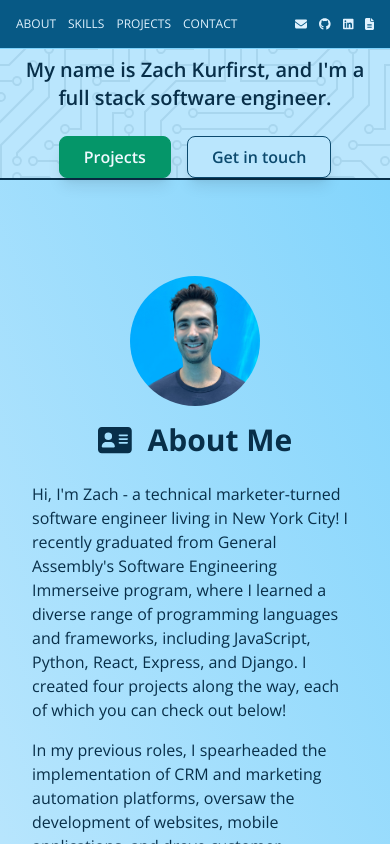
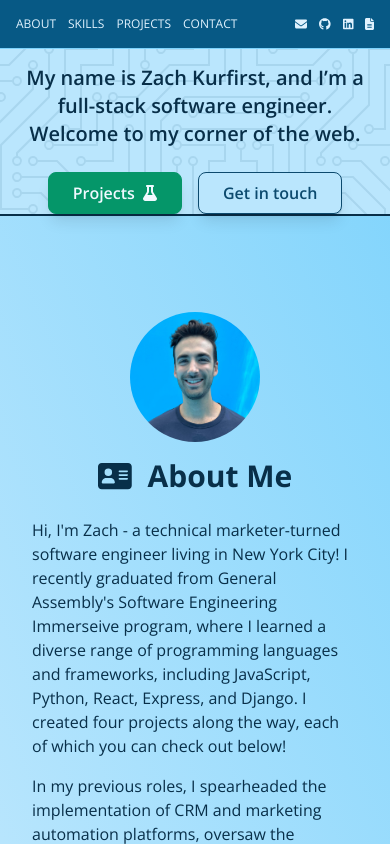
Before and after one commit to zachkurfirst/portfolio, a React (Vite) app: page / in a window 390 px wide. Shown: the top 844 px of the page. Built offline with nearby package versions, Linux system fonts and the light colour scheme.

Commit message:
update hero section - text sizing, add new text, projects flask icon, update contact resume button

```diff
--- a/src/pages/Contact.jsx
+++ b/src/pages/Contact.jsx
@@ -2,7 +2,7 @@ import { useState, useEffect } from "react";
 
 // Font Awesome icons
 import { FontAwesomeIcon } from "@fortawesome/react-fontawesome";
-import { faComments, faEnvelope, faFileLines, faArrowUpRightFromSquare } from "@fortawesome/free-solid-svg-icons";
+import { faComments, faEnvelope, faArrowUpRightFromSquare } from "@fortawesome/free-solid-svg-icons";
 import { faGithub, faLinkedin } from '@fortawesome/free-brands-svg-icons'
 
 const Contact = (props) => {
@@ -60,9 +60,8 @@ const Contact = (props) => {
           href="https://drive.google.com/file/d/1l0w8Zk-aY3DOdd1tUJ2-c590OSaGJ7Fa/view?usp=sharing"
           target="_blank"
           rel="noopener noreferrer"
-          className="btn sm:btn-lg btn-primary mb-24"
-        ><FontAwesomeIcon icon={faFileLines} className="mr-2"/>
-          View Resume<FontAwesomeIcon icon={faArrowUpRightFromSquare} className="ml-2"/>
+          className="btn-lg btn-primary mb-24"
+        >View Resume<FontAwesomeIcon icon={faArrowUpRightFromSquare} className="ml-2"/>
         </a>
     </section>
   );
--- a/src/pages/Home.jsx
+++ b/src/pages/Home.jsx
@@ -1,15 +1,21 @@
+// Font Awesome icons
+import { FontAwesomeIcon } from "@fortawesome/react-fontawesome";
+import { faFlask, faArrowUpRightFromSquare } from "@fortawesome/free-solid-svg-icons";
+
 const Home = (props) => {
   return (
-    <section id="hero" className="bg-circuit-board border-b-2 border-sky-950 dark:bg-circuit-board-dark w-full h-screen flex flex-col justify-center text-center">
-      <h1 className="text-4xl sm:text-5xl md:text-6xl font-bold text-sky-950 dark:text-sky-100 mb-4">
+    <section id="hero" className="bg-circuit-board border-b-2 border-sky-950 dark:bg-circuit-board-dark w-full h-screen flex flex-col justify-center items-center text-center">
+      <h1 className="text-5xl md:text-6xl font-bold text-sky-950 dark:text-sky-100 mb-4">
         Hello there!
       </h1>
-      <h2 className="text-xl font-semibold sm:text-2xl mx-6 text-sky-950 dark:text-sky-100 mb-6">
-        My name is Zach Kurfirst, and I'm a full stack software engineer.
+      <h2 className="text-xl font-semibold sm:text-2xl max-w-screen-md mx-6 text-sky-950 dark:text-sky-100 mb-6">
+        My name is Zach Kurfirst, and I&rsquo;m a full-stack software engineer. Welcome to my corner of the web.
       </h2>
       <div className="flex justify-center">
         <a href="#projects" className="btn sm:btn-lg btn-primary mr-4">
-          Projects
+        {/* <FontAwesomeIcon icon={faFlask} className="mr-2"/> */}
+        Projects
+        <FontAwesomeIcon icon={faFlask} className="ml-2"/>
         </a>
         <a href="#contact" className="btn sm:btn-lg btn-secondary">
           Get in touch
--- a/src/pages/Projects.jsx
+++ b/src/pages/Projects.jsx
@@ -51,7 +51,7 @@ const Projects = (props) => {
                       href={project.live}
                       target="_blank"
                       rel="noopener noreferrer"
-                      className="btn btn-primary px-4 md:px-6 mr-4"
+                      className="btn btn-primary px-4 md:px-6 mr-2 sm:mr-4"
                     >
                       Visit app<FontAwesomeIcon icon={faArrowUpRightFromSquare} className="ml-2"/>
                     </a>
```
